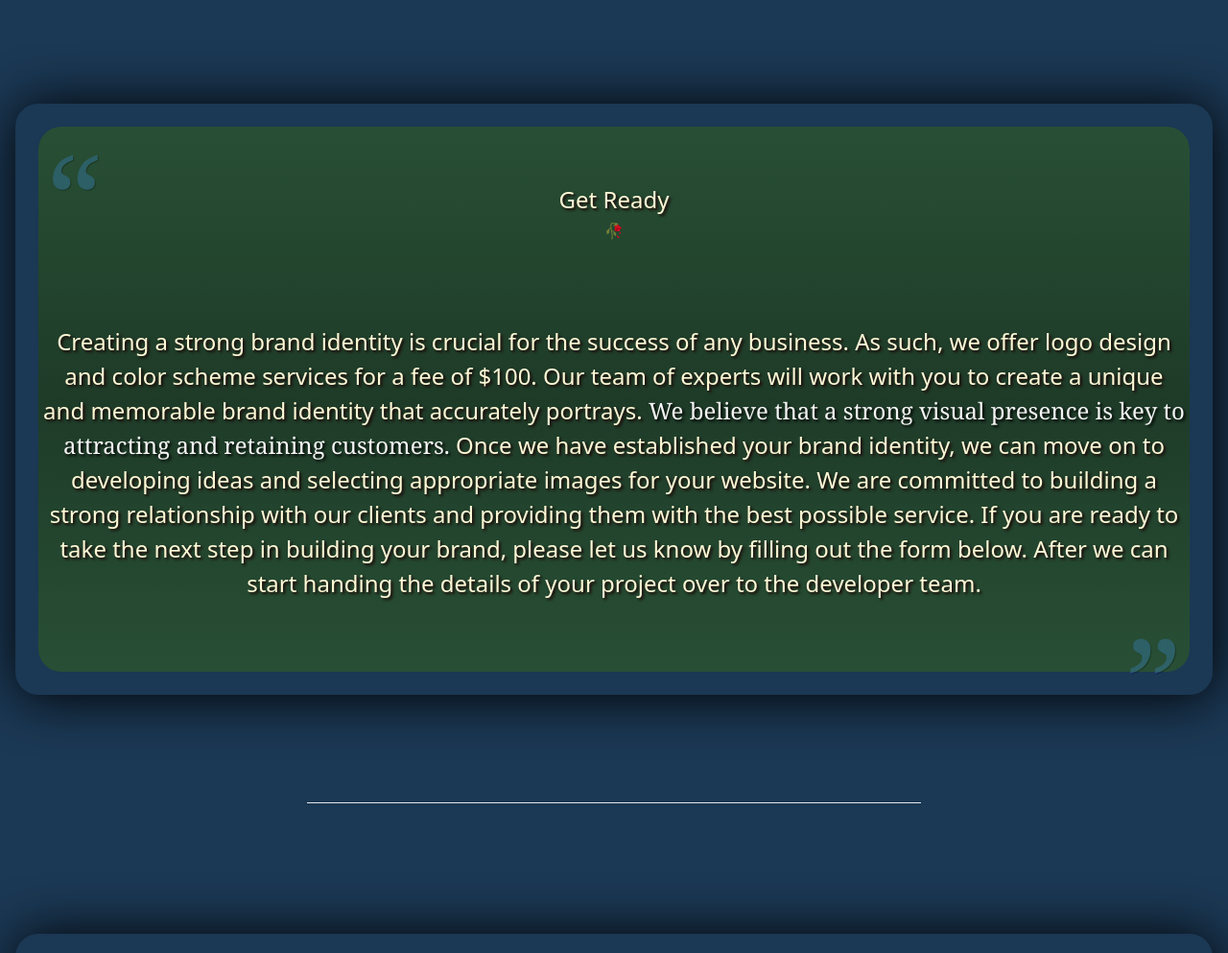
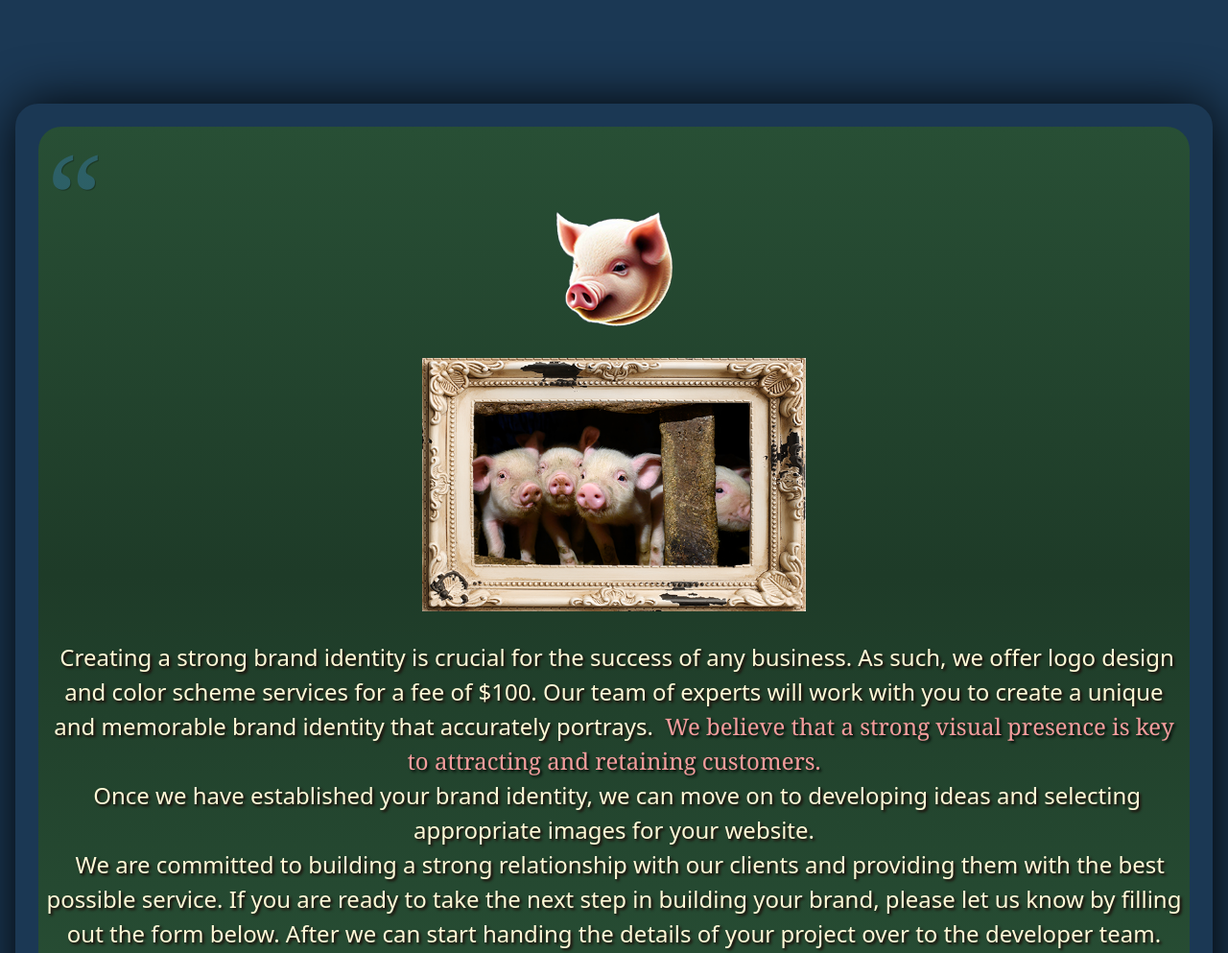
Before and after one commit to MyBaBB/MYBABB, a website: page build/index.html in a window 1280 px wide. Shown: the part 2120-3113 px from the top of the page at 96% size. Drawn offline with Linux system fonts and the light colour scheme.

Commit message:
I worked on  the design section

```diff
--- a/build/index.html
+++ b/build/index.html
@@ -213,7 +213,7 @@
 
           <div>
 
-
+            <a href="#horsesAss">
             <div class="content-center">
               <P  class= "sm:max-sm: p-1 text-center " style="text-shadow: 2px 2px 3px #1c0303; color:#fff9d7 "
                class="text-center text-xxl font-bold text-varLIGHTBLUEFEATHER mt-12 mb-6" style="text-shadow: 2px 2px 3px #1c0303;" >
@@ -229,7 +229,7 @@
       " Go Do What You Got To Do "
       </p>
      </div>
-
+    </a>
 
 
 
@@ -241,8 +241,8 @@
 
              <span style="text-shadow: 2px 2px 3px #1c0303; color:#fff9d7" class="text-2xl">
 
-         <br><br>
-          <span id="i5h4"> We help small businesses increase sells for more profit. We offer a comprehensive website package starting at $1500 and it includes enough to get you up and running like I nice little business should be. Our team will maintain your site and ensure it runs smoothly, allowing you to focus on growing your business.
+         <br id="horsesAss" ><br>
+          <span id="i5h4"> &nbsp;&nbsp;We help small businesses increase sells for more profit. We offer a comprehensive website package starting at $1500 and it includes enough to get you up and running like I nice little business should be. Our team will maintain your site and ensure it runs smoothly, allowing you to focus on growing your business.
 
          Our simple website design is perfect for small businesses on a budget, providing a professional online presence to attract customers. As your business grows and sales increase, we can work with you to add more advanced features and design elements.
 
@@ -268,39 +268,56 @@ class=" pr-4 text-right text-xl italic text-slate-500 dark:text-slate-400 sm:tex
 <br>
 
 <div class="p-4 ">
-<div id="Get Ready" style="box-shadow: 2px 2px 55px #000;" class="rounded-3xl">
+     <div id="" style="box-shadow: 2px 2px 55px #000;" class="rounded-3xl">
 <section  id="mainBoxes"
 class="widescreen:section-min-height tallscreen:section-min-height my-12  p-6"
 style="scroll-margin-top:95px;">
 
-         <blockquote id="blockquote1"
+         <blockquote  id="Get Ready"
           class="relative  rounded-3xl bg-gradient-to-b from-varMEDDUCKHEAD to-varMEDDUCKHEAD via-varDARKDUCKHEAD py-12    dark:bg-black" class="content-center">
+          <br>
 
 
-           <div class="content-center">
-                <p id="i5h1" class="mt-2 p-1 text-center text-2xl"style="text-shadow: 2px 2px 3px #1c0303; color:#fff9d7 ">
+<!-- xxxxxxxxxxxxxxx🐷⬆⬇️xxxxxxxxxxxxxxxx -->
+<a href="#piglets">
+  <div style="display: flex; justify-content: center;  padding: 1rem;">
+    <div class="relative content-center text-center">
+      <img src="./img/piggylogo.png" alt="Piggy Logo" title="Piggy Logo">
+    </div>
+  </div>
 
-                Get Ready  </p>
-         </div>
+<!-- xxxxxxxxxxxxxxx🐷⬆️xxxxxxxxxxxxxxxx -->
 
-          <div class="relative content-center text-center">
-            🥀
-          </div>
+<!-- xxxxxxxxxxxxxxx🐷⬇️xxxxxxxxxxxxxxxx -->
+<div id="piglets" style="display: flex; justify-content: center;  padding: 1rem;">
+  <div class="relative content-center text-center">
+    <img src="./img/piglets.png" alt="piglets " width="400px" height="auto">
+  </div>
+</div>
+</a>
+<!-- xxxxxxxxxxxxxxx🐷⬆️xxxxxxxxxxxxxxxx -->
+
+
+           <!-- xxxxxxxxxxxxxxx🐷⬆⬇️xxxxxxxxxxxxxxxx -->
+
+
+
+                                          <!-- xxxxxxxxxxxxxxx🐷⬆️xxxxxxxxxxxxxxxx -->
 
     <p id="i5h4"
       class=  "mt-2 p-1 text-center text-2xl text-varLIGHTBLUEFEATHER before:absolute before:left-0 before:top-0 before:translate-x-2 before:translate-y-2 before:transform before:font-serif before:text-9xl before:text-varLIGHTBLUEFEATHER before:opacity-25 before:content-['\201C'] after:absolute after:-bottom-20 after:right-0 after:-translate-x-2 after:-translate-y-2 after:transform after:font-serif after:text-9xl after:text-varLIGHTBLUEFEATHER after:opacity-25 after:content-['\201D'] dark:text-slate-400 sm:text-3xl" style="text-shadow: 1px 1px black;">
 
              <span id="i5h4" style="text-shadow: 2px 2px 3px #1c0303; color:#fff9d7" class="text-2xl ">
-        <br><br>
-Creating a strong brand identity is crucial for the success of any business. As such, we offer logo design and color scheme services for a fee of $100. Our team of experts will work with you to create a unique and memorable brand identity that accurately portrays.
+
+  &nbsp;Creating a strong brand identity is crucial for the success of any business. As such, we offer logo design and color scheme services for a fee of $100. Our team of experts will work with you to create a unique and memorable brand identity that accurately portrays.
 
 
-<span  style="color:whitesmoke; font-family: Georgia, 'Times New Roman', Times, serif; text-shadow: 2px 2px 3px black;">
-  We believe that a strong visual presence is key to attracting and retaining customers.
-  </span>
-  Once we have established your brand identity, we can move on to developing ideas and selecting appropriate images for your website.
-
-We are committed to building a strong relationship with our clients and providing them with the best possible service. If you are ready to take the next step in building your brand, please let us know by filling out the form below.  After we can start handing the details of your project over to the developer team.
+<span   style="color:rgb(245, 157, 157); font-family: Georgia, 'Times New Roman', Times, serif; text-shadow: 2px 2px 3px black;">
+  &nbsp;We believe that a strong visual presence is key to attracting and retaining customers.
+  </span><br>
+  &nbsp;Once we have established your brand identity, we can move on to developing ideas and selecting appropriate images for your website.
+<br>
+&nbsp;&nbspWe are committed to building a strong relationship with our clients and providing them with the best possible service. If you are ready to take the next step in building your brand, please let us know by filling out the form below.  After we can start handing the details of your project over to the developer team.
  </p>
 
 
@@ -358,10 +375,10 @@ We are committed to building a strong relationship with our clients and providin
 
 
 
-          We are dedicated to providing exceptional web design services that exceed your prospects. Our team takes pride in creating unique and innovative designs that are tailored to your specific needs. We always work on Ideas to improve your Adverting Campaign.
+      &nbsp;&nbsp;We are dedicated to providing exceptional web design services that exceed your prospects. Our team takes pride in creating unique and innovative designs that are tailored to your specific needs. We always work on Ideas to improve your Adverting Campaign.
           <br>
           <span id="iphone5Text" class="italic text-varLIGHTWING  text-base">
-            Thank you for visiting our website. Please note that our site is currently in the build process, and we welcome your feedback and suggestions as we work to create the best possible experience for our users.
+            &nbsp;&nbsp;Thank you for visiting our website. Please note that our site is currently in the build process, and we welcome your feedback and suggestions as we work to create the best possible experience for our users.
             At this time, our input feature is not yet available, but you can contact us via text message if you know us personally.
             Additionally, if you choose to make a purchase, you will have the opportunity to view your own project as we create it.
             Thank you for your patience and understanding as we work to bring you the best possible service.
```
Also changed, not shown: build/css/style.css, build/img/piggylogo.png (added), build/img/piglets.png (added).
